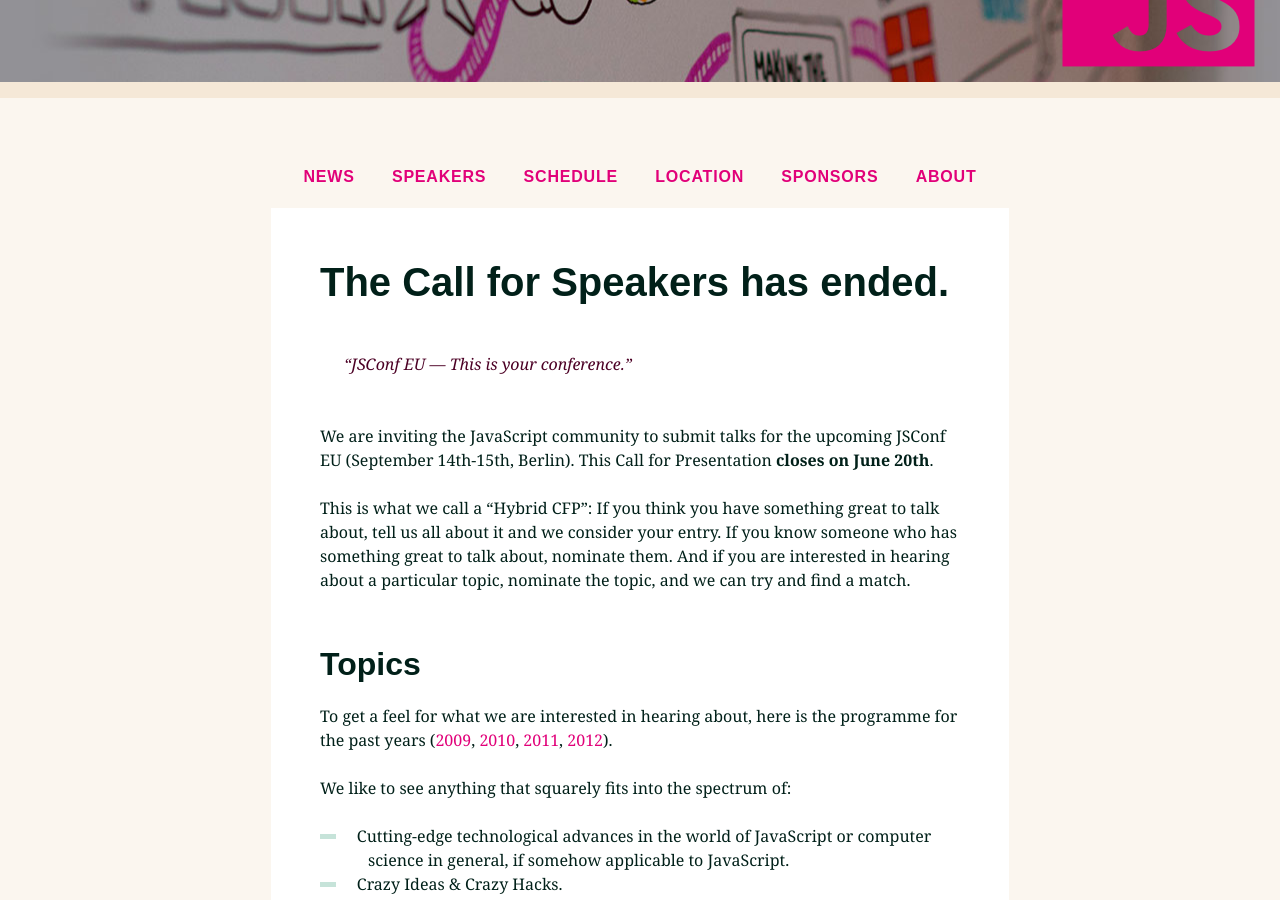
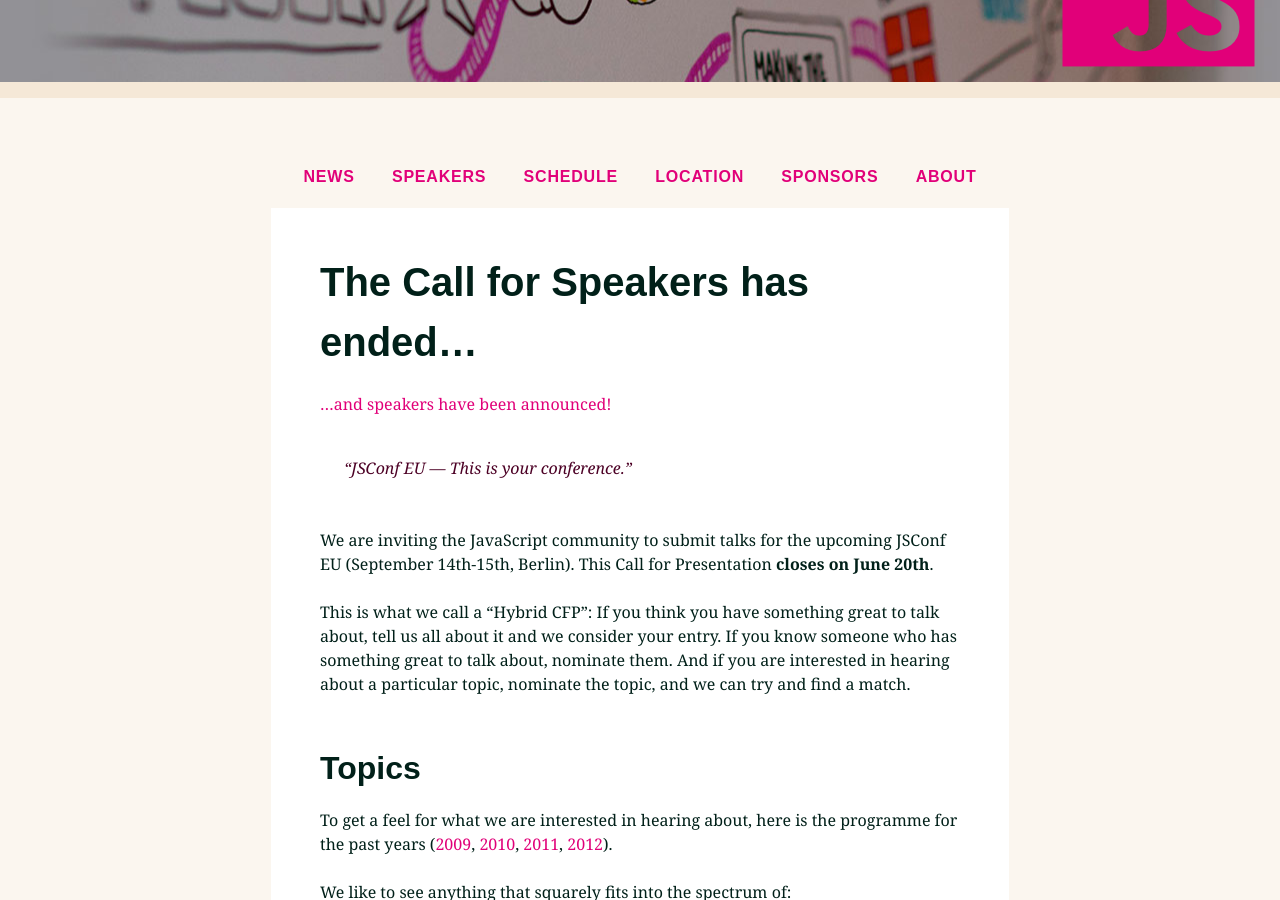
Before and after one commit to jsconf/2013.jsconf.eu, a Jekyll site: the page built from call-for-speakers/index.md, in a window 1280 px wide and 900 px high, scrolled down 375 px. Built offline with Jekyll 4.4.1, drawn with Linux system fonts in a browser that asks for light colours; nearby versions of some CDN libraries; comment, search, counter and statistics services are not loaded.

Commit message:
Link to speakers from old call for speakers page

```diff
--- a/call-for-speakers/index.md
+++ b/call-for-speakers/index.md
@@ -5,7 +5,9 @@
 ---
 
 
-# The Call for Speakers has ended.
+# The Call for Speakers has ended…
+
+<a href="/speakers/">…and speakers have been announced!</a>
 
 > “JSConf EU — This is your conference.”
 
```
